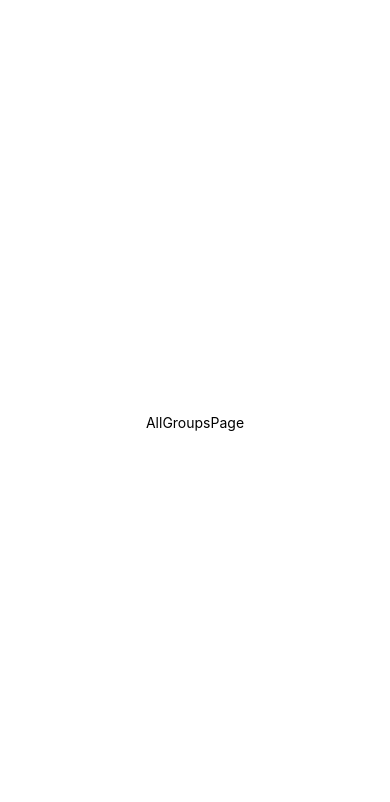
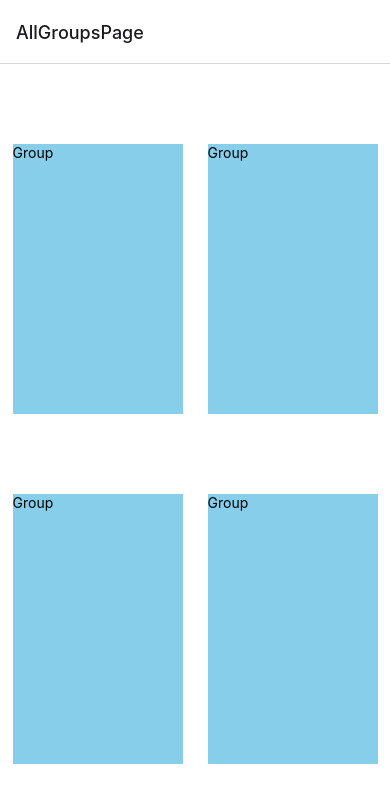
Before and after one commit to rodrigotorres28/ObligatorioFinal, a React Native app: screen /AllGroupsPage in a window 390 px wide. Shown: the top 802 px of the page. Built offline with nearby package versions, Linux system fonts and the light colour scheme.

Commit message:
AllGroups mockup

```diff
--- a/App.tsx
+++ b/App.tsx
@@ -1,20 +1,16 @@
 import { StatusBar } from 'expo-status-bar';
 import { StyleSheet, Text, View } from 'react-native';
 import AllGroupsPage from './pages/AllGroupsPage';
+import MainStackNavigation from './components/MainStackNavigation';
 
 export default function App() {
   return (
     <View style={styles.container}>
-      <AllGroupsPage/>
+      <MainStackNavigation/>
     </View>
   );
 }
 
 const styles = StyleSheet.create({
-  container: {
-    flex: 1,
-    backgroundColor: '#fff',
-    alignItems: 'center',
-    justifyContent: 'center',
-  },
+  container: {flex: 1}
 });
--- a/components/Group.tsx
+++ b/components/Group.tsx
@@ -14,5 +14,9 @@ const Group = (props: GroupProps) => {
 export default Group;
 
 const styles = StyleSheet.create({
-  container: {}
+  container: {
+    height: 270,
+    width: 170,
+    backgroundColor: "skyblue"
+  }
 });
--- /dev/null
+++ b/components/MainStackNavigation.tsx
@@ -0,0 +1,22 @@
+import { NavigationContainer } from "@react-navigation/native";
+import * as React from "react";
+
+import { MainStack } from "../types/MainStackTypes";
+import AllGroupsPage from "../pages/AllGroupsPage";
+
+interface MainStackNavigationProps {}
+
+const MainStackNavigation = (props: MainStackNavigationProps) => {
+  return (
+    <NavigationContainer>
+      <MainStack.Navigator initialRouteName="AllGroupsPage">
+        <MainStack.Screen
+          name="AllGroupsPage"
+          component={AllGroupsPage}
+        />
+      </MainStack.Navigator>
+    </NavigationContainer>
+  );
+};
+
+export default MainStackNavigation;
--- a/package.json
+++ b/package.json
@@ -9,10 +9,14 @@
     "web": "expo start --web"
   },
   "dependencies": {
+    "@react-navigation/native": "^6.1.17",
+    "@react-navigation/native-stack": "^6.9.26",
     "expo": "~51.0.14",
     "expo-status-bar": "~1.12.1",
     "react": "18.2.0",
-    "react-native": "0.74.2"
+    "react-native": "0.74.2",
+    "react-native-safe-area-context": "4.10.1",
+    "react-native-screens": "3.31.1"
   },
   "devDependencies": {
     "@babel/core": "^7.20.0",
--- a/pages/AllGroupsPage.tsx
+++ b/pages/AllGroupsPage.tsx
@@ -1,12 +1,20 @@
 import * as React from 'react';
 import { Text, View, StyleSheet } from 'react-native';
+import Group from '../components/Group';
 
 interface AllGroupsPageProps {}
 
 const AllGroupsPage = (props: AllGroupsPageProps) => {
   return (
     <View style={styles.container}>
-      <Text>AllGroupsPage</Text>
+      <View style={styles.groupsRow}>
+      <Group/>
+      <Group/>
+      </View>
+      <View style={styles.groupsRow}>
+      <Group/>
+      <Group/>
+      </View>
     </View>
   );
 };
@@ -17,7 +25,10 @@ const styles = StyleSheet.create({
     container: {
         flex: 1,
         backgroundColor: '#fff',
-        alignItems: 'center',
-        justifyContent: 'center',
+        justifyContent: 'space-evenly'
       },
+    groupsRow: {
+      flexDirection: "row",
+      justifyContent: "space-around"
+    }
 });
--- /dev/null
+++ b/types/MainStackTypes.ts
@@ -0,0 +1,7 @@
+import { createNativeStackNavigator } from "@react-navigation/native-stack";
+
+export type StackParamList = {
+  AllGroupsPage : undefined;
+};
+
+export const MainStack = createNativeStackNavigator<StackParamList>();
```
Also changed, not shown: 1 other file (tests, documents, lock files or other folders).
